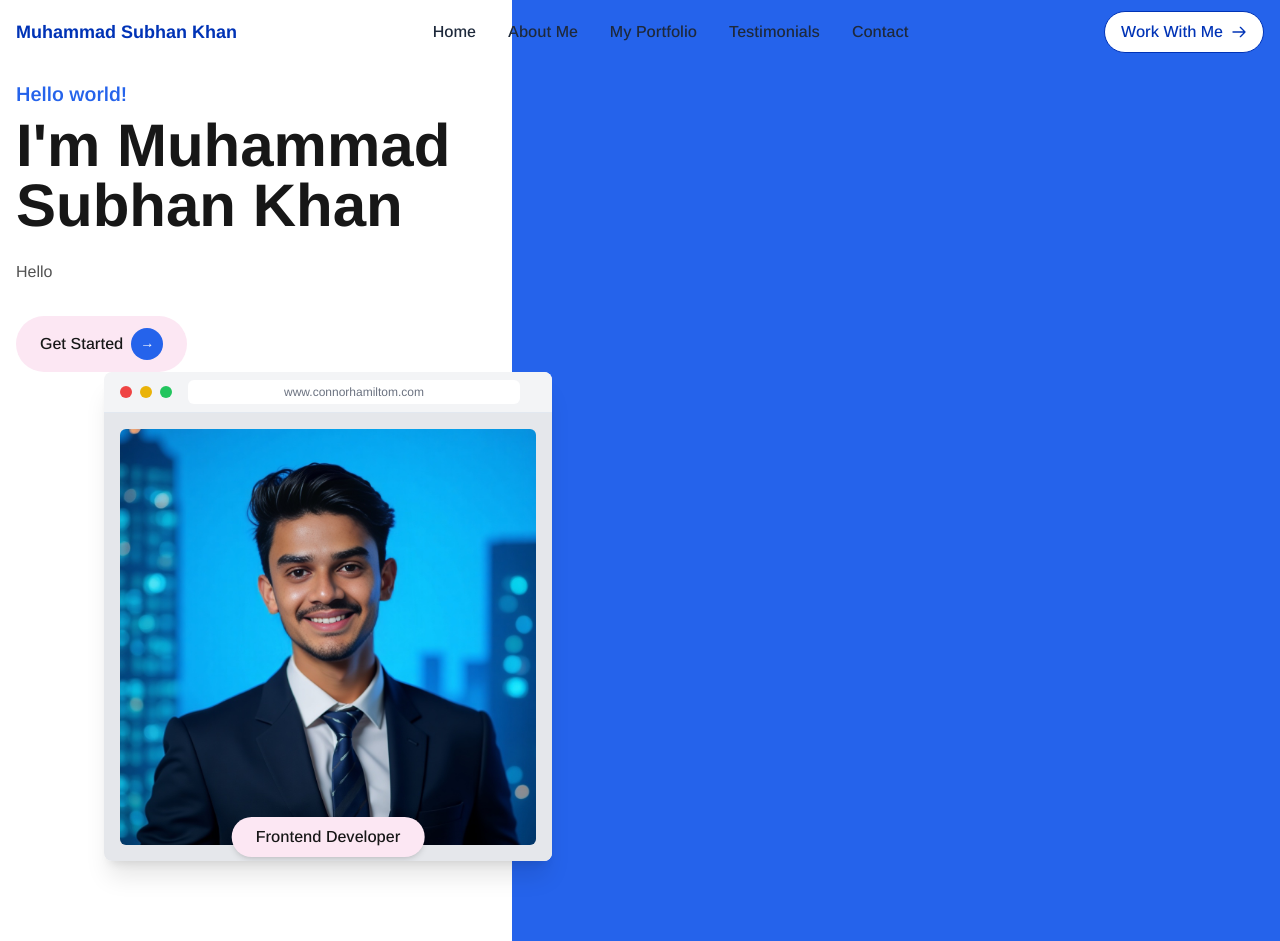
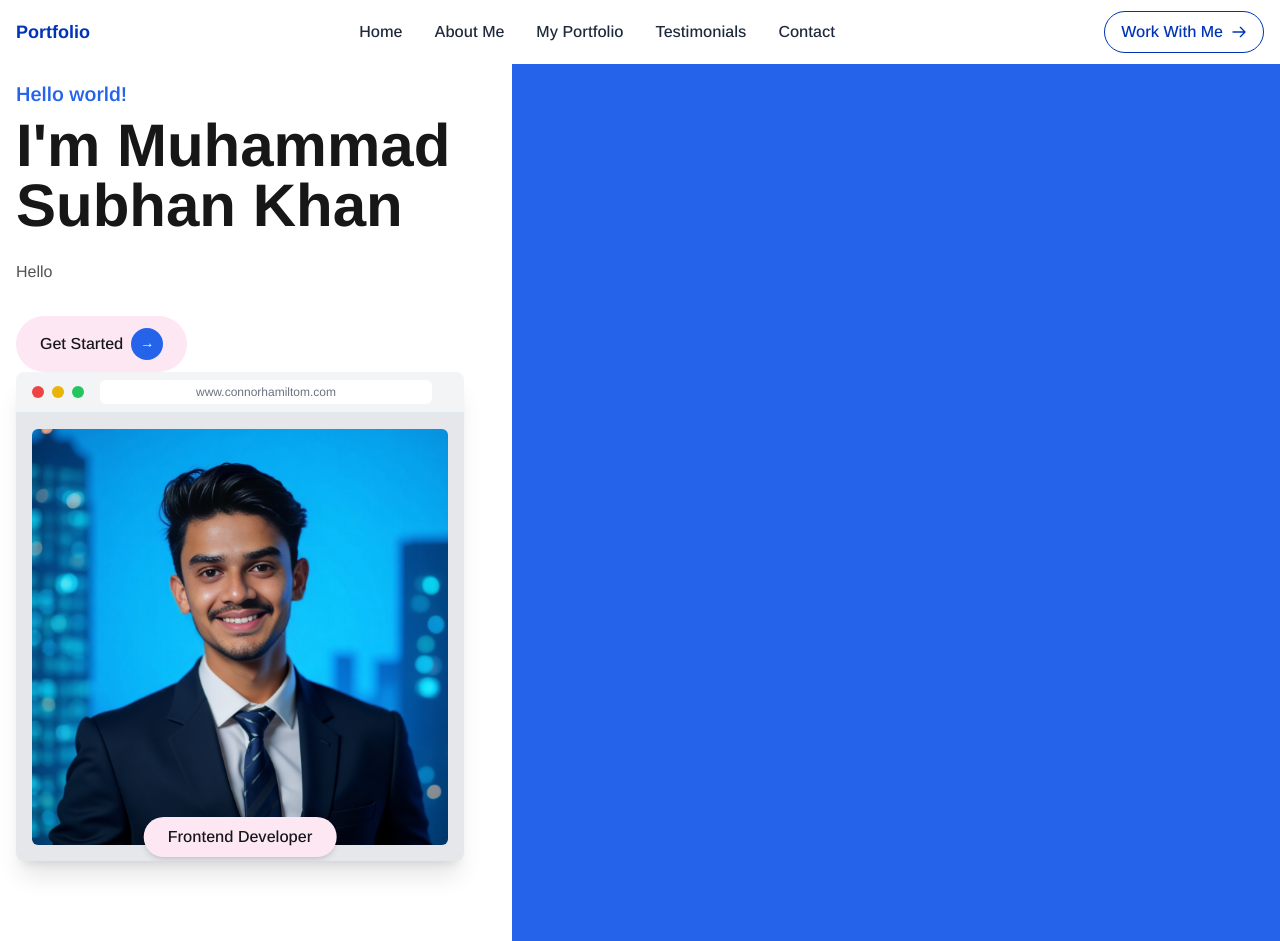
Before and after one commit to githubSubhanKhan/portfolio, a React (Vite) app: page / in a window 1280 px wide. Built offline with nearby package versions, Linux system fonts and the light colour scheme.

Commit message:
updated navbar

```diff
--- a/src/components/ui/Navbar.tsx
+++ b/src/components/ui/Navbar.tsx
@@ -32,15 +32,14 @@ const Navbar = () => {
   ];
 
   return (
-    <nav className={`fixed top-0 left-0 right-0 z-50 h-16 flex items-center transition-all duration-300 ${
-      scrolled ? "bg-white shadow-md" : "bg-transparent"
+    <nav className={`fixed top-0 left-0 right-0 z-50 h-16 flex items-center transition-all duration-300 bg-white shadow-md"
     }`}>
       <div className="container mx-auto px-4">
         <div className="flex items-center justify-between">
           {/* Website Name */}
           <div>
             <Link to="/" className="text-primary font-bold text-lg">
-              Muhammad Subhan Khan
+              Portfolio
             </Link>
           </div>
 
--- a/src/pages/HeroSection.tsx
+++ b/src/pages/HeroSection.tsx
@@ -6,6 +6,7 @@ const HeroSection = () => {
     <section className="relative w-full min-h-screen flex items-center overflow-hidden">
       {/* Background Color - Blue background that covers right portion on desktop */}
       <div className="absolute top-0 right-0 w-1/2 md:w-3/5 h-full bg-blue-600 z-0"></div>
+
 
       <div className="container mx-auto px-4 relative z-10 py-12 md:py-20">
         <div className="flex flex-col lg:flex-col md:flex-row items-center lg:items-stretch justify-between">
@@ -34,7 +35,7 @@ const HeroSection = () => {
           </div>
 
           {/* Right Content - Browser Window with Image */}
-          <div className="w-full lg:w-6/12 flex items-center justify-center relative">
+          <div className="w-full lg:w-6/12 flex items-center justify-start relative">
 
             {/* Browser window mockup */}
             <div className="bg-white rounded-lg shadow-xl overflow-hidden w-full max-w-md">
```
